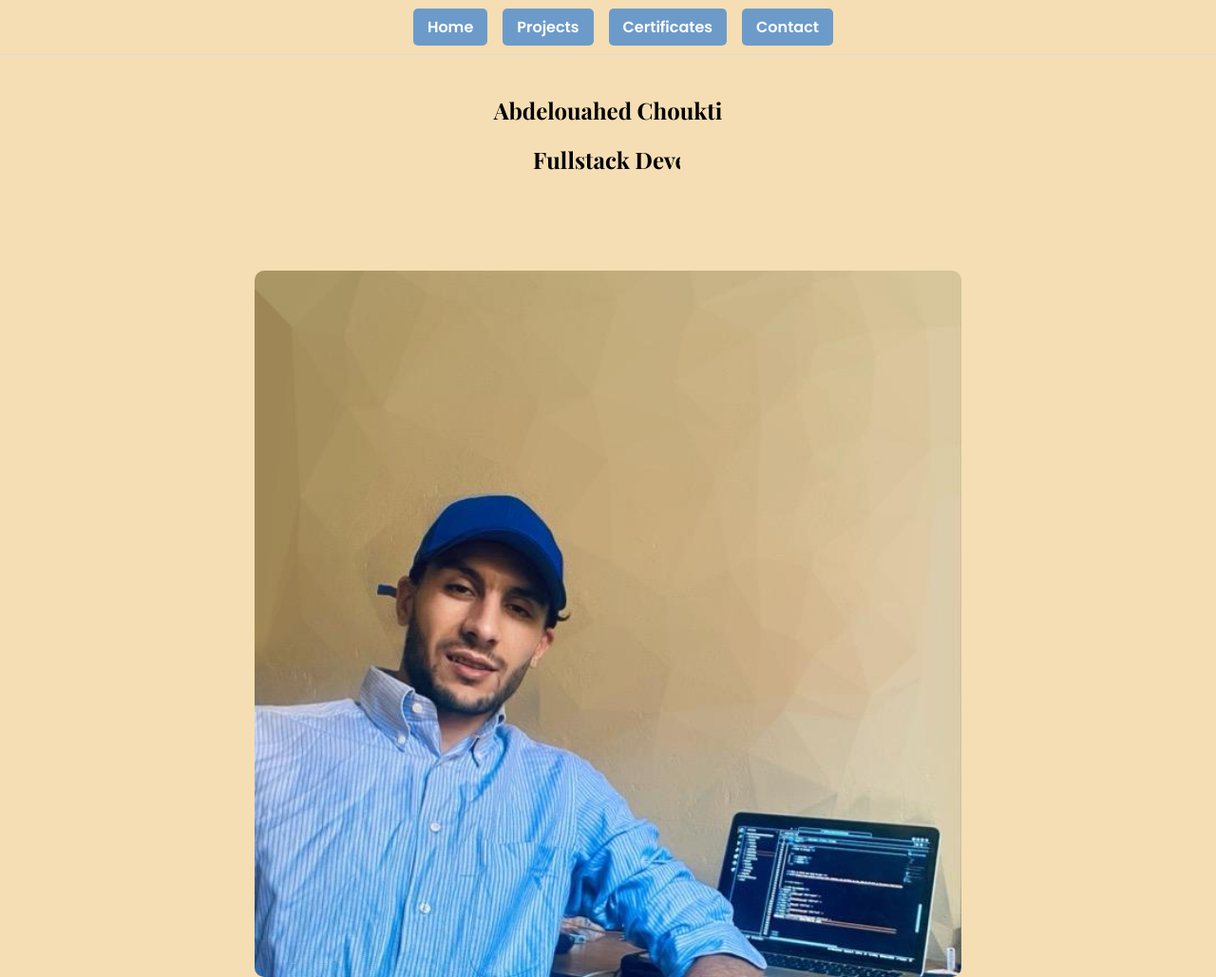
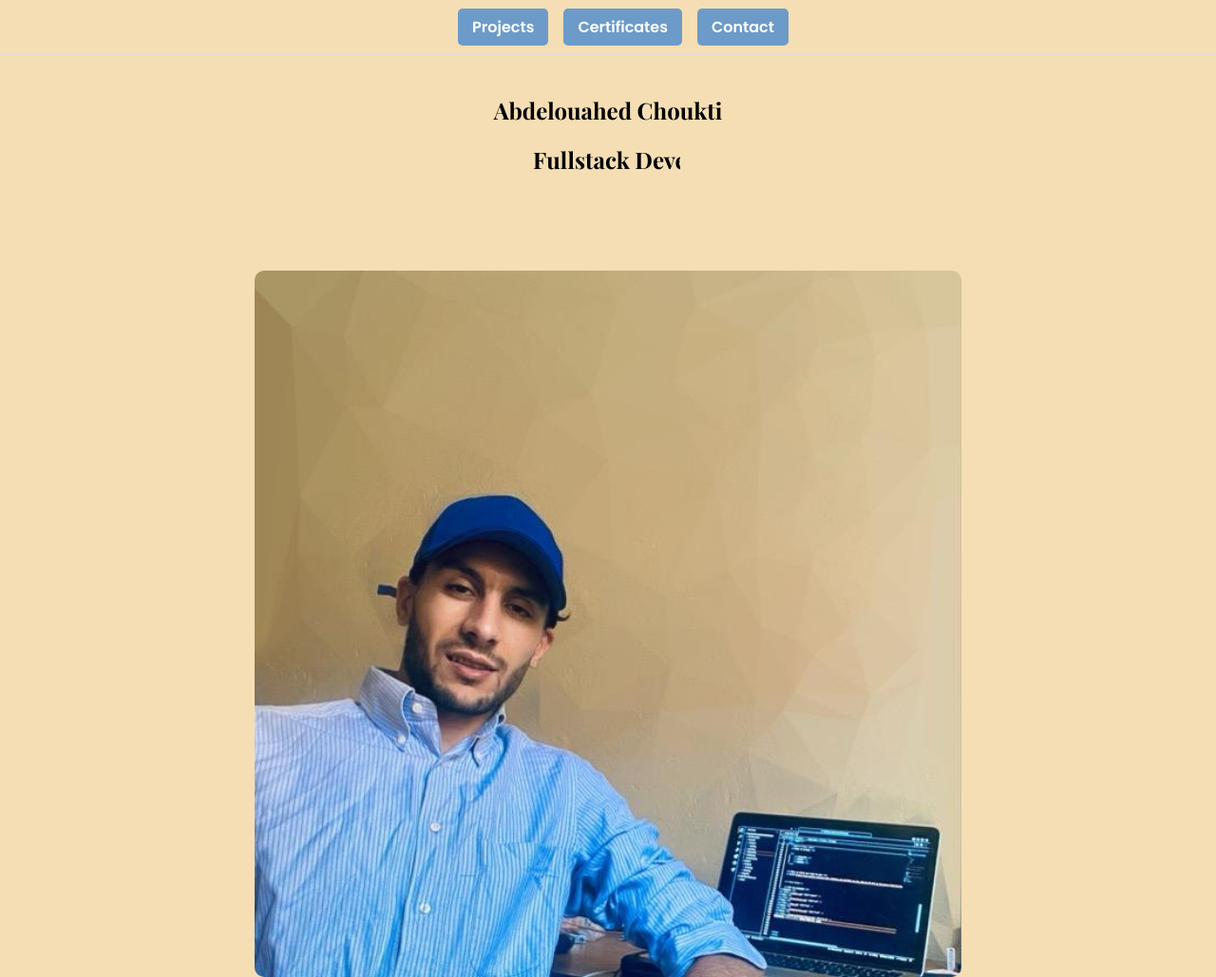
Before and after one commit to Choukti01/choukti.github.io, a plain HTML site: page index.html in a window 1280 px wide. Shown: the top 1029 px of the page at 95% size. Drawn offline with nearby package versions, Linux system fonts and the light colour scheme.

Commit message:
removing home

```diff
--- a/index.html
+++ b/index.html
@@ -14,7 +14,7 @@
   <header>
     <nav>
       <ul>
-        <li><a href="#hero" class="btn-link">Home</a></li>
+        <!-- <li><a href="#hero" class="btn-link">Home</a></li> -->
         <li><a href="#projects" class="btn-link">Projects</a></li>
         <!-- <li><a href="#skills" class="btn-link">Skills</a></li> -->
         <li><a href="#certificates" class="btn-link">Certificates</a></li>
```
